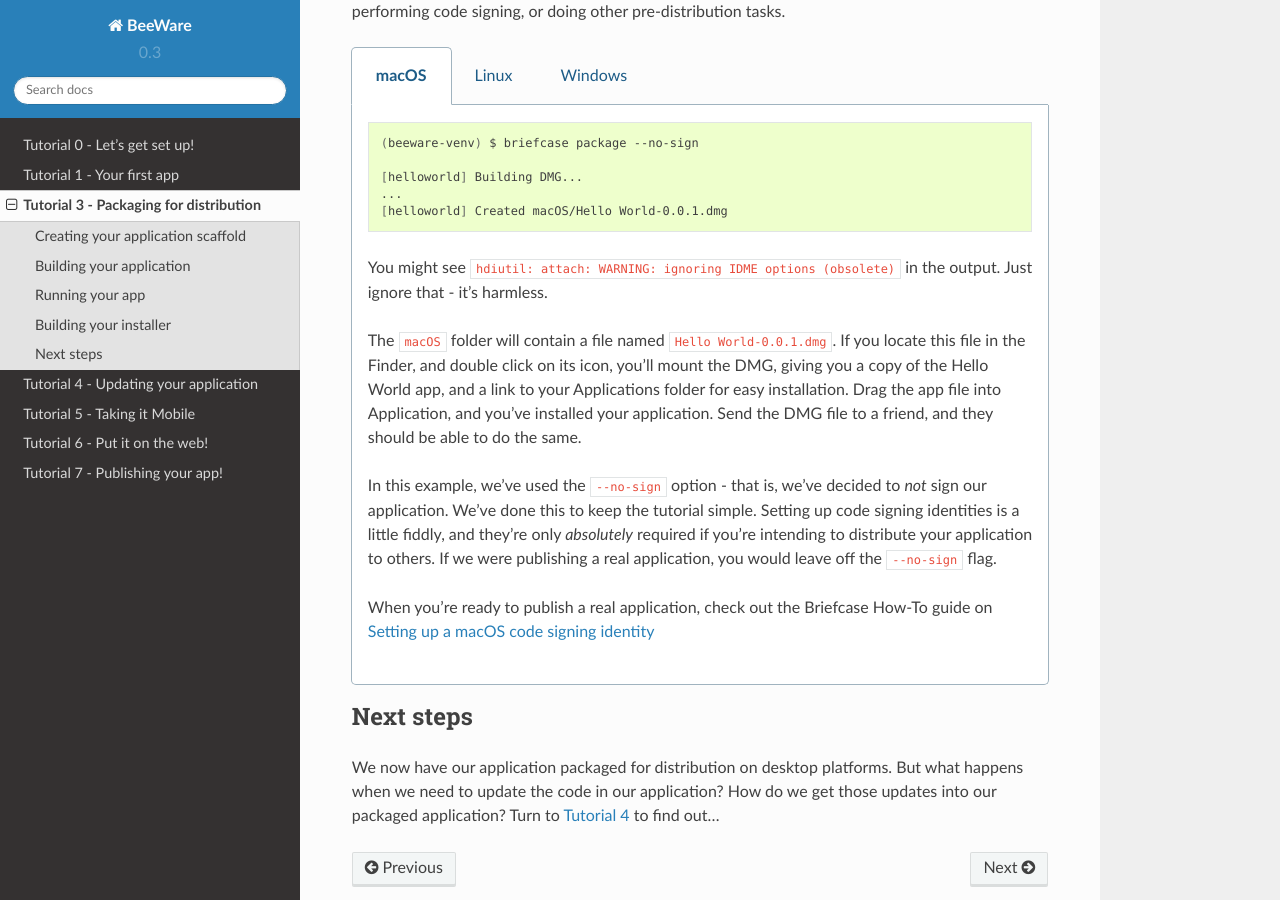
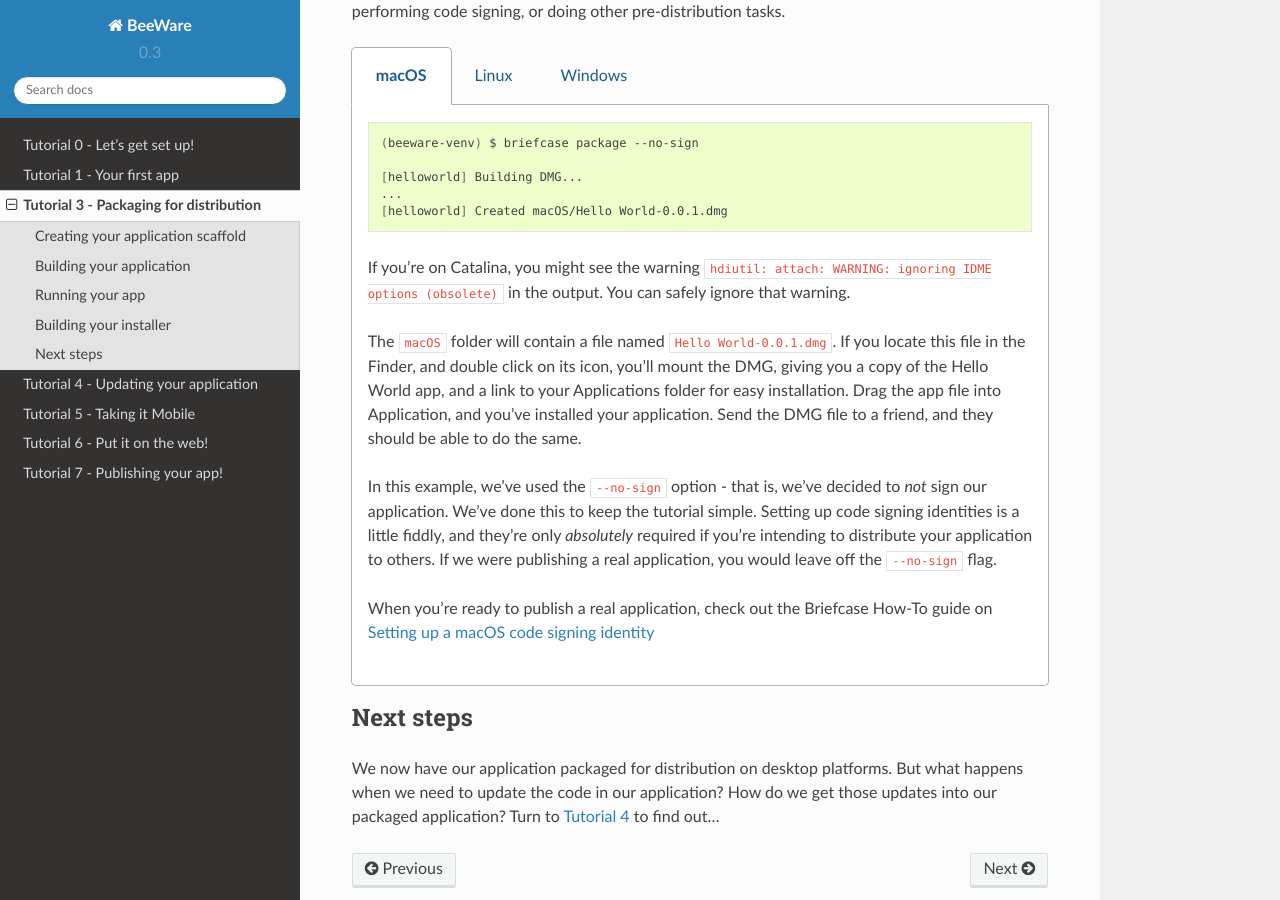
Before and after one commit to beeware/beeware, a Sphinx documentation site: the page built from docs/tutorial/tutorial-3.rst, in a window 1280 px wide and 900 px high, scrolled down 3061 px. Built offline with Sphinx 7.4.7 and the Read the Docs theme 2.0.0, drawn with Linux system fonts in a browser that asks for light colours; pages that are not in the unit, such as notebooks, are missing from menus.

Commit message:
Slight tweak to the description of the hdiutil warning.

```diff
--- a/docs/tutorial/tutorial-3.rst
+++ b/docs/tutorial/tutorial-3.rst
@@ -272,8 +272,9 @@ or doing other pre-distribution tasks.
       ...
       [helloworld] Created macOS/Hello World-0.0.1.dmg
 
-    You might see ``hdiutil: attach: WARNING: ignoring IDME options (obsolete)``
-    in the output. Just ignore that - it's harmless.
+    If you're on Catalina, you might see the warning ``hdiutil: attach:
+    WARNING: ignoring IDME options (obsolete)`` in the output. You can safely
+    ignore that warning.
 
     The ``macOS`` folder will contain a file named ``Hello World-0.0.1.dmg``.
     If you locate this file in the Finder, and double click on its icon,
```
